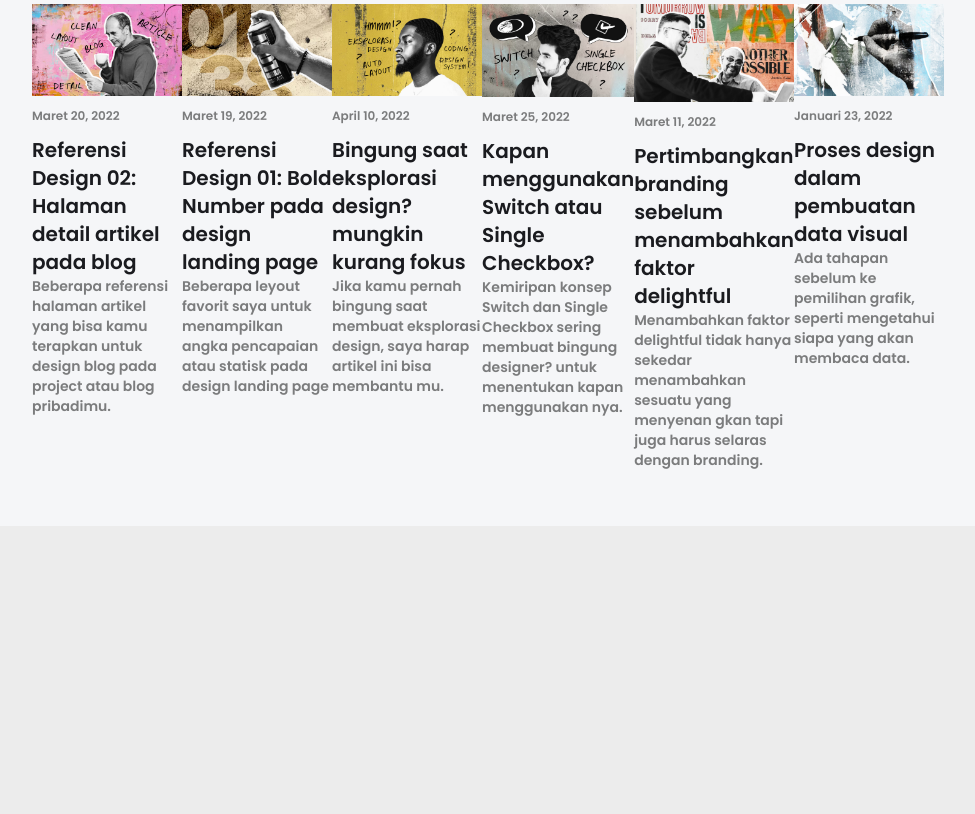
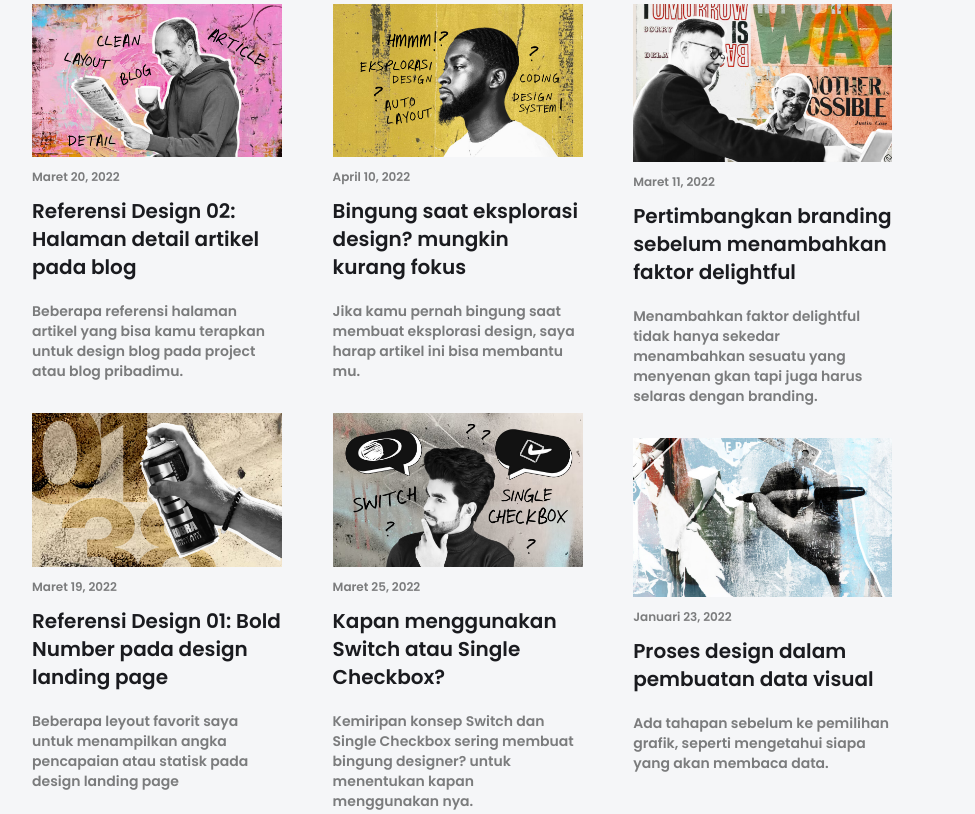
Before and after one commit to romeiro-bru/blog, a website: page src/index.html in a window 1280 px wide. Shown: the part 1819-2633 px from the top of the page, without its empty margins (152-1127 px from the left). Before the commit the page ends 2345 px from the top, so only its background shows below. Drawn offline with Linux system fonts and the light colour scheme.

Commit message:
Add margin to list items

```diff
--- a/src/index.html
+++ b/src/index.html
@@ -142,7 +142,8 @@
       <h2 class="font-bold text-primary-neutral-lowest">ARTIKEL TERBARU</h2>
 
       <ul class="mt-7 flex">
-        <li>
+        <div>
+        <li class="mb-8 w-10/12">
           <article>
             <figure>
               <img src="./assets/images/thumb_article28.png" alt="">
@@ -150,73 +151,83 @@
                 <time datetime="2022-03-20">Maret 20, 2022</time>
               </figcaption>
             </figure>
-            <h3 class="text-xl font-bold text-primary">Referensi Design 02: Halaman detail artikel pada blog</h3>
+            <h3 class="mb-5 text-xl font-bold text-primary">Referensi Design 02: Halaman detail artikel pada blog</h3>
             <p class="text-sm font-bold text-primary-neutral-low">Beberapa referensi halaman artikel yang bisa kamu terapkan untuk design blog pada project atau blog pribadimu.</p>
           </article>
         </li>
-        <li>
+        <li class="mb-8 w-10/12">
           <article>
             <figure>
               <img src="./assets/images/thumb_article27.png" alt="">
               <figcaption class="my-3 text-xs font-bold text-primary-neutral-low">
                 <time datetime="2022-03-19">Maret 19, 2022</time>
               </figcaption>
-              <h3 class="text-xl font-bold text-primary">Referensi Design 01: Bold Number pada design landing page</h3>
+              <h3 class="mb-5 text-xl font-bold text-primary">Referensi Design 01: Bold Number pada design landing page</h3>
               <p class="text-sm font-bold text-primary-neutral-low">Beberapa leyout favorit saya untuk menampilkan angka pencapaian atau statisk pada design landing page</p>
             </figure>
           </article>
         </li>
-        <li>
+      </div>
+
+      <div>
+        <li class="mb-8 w-10/12">
           <article>
             <figure>
               <img src="./assets/images/thumb_article31.png" alt="">
               <figcaption class="my-3 text-xs font-bold text-primary-neutral-low">
                 <time datetime="2011-10-04">April 10, 2022</time>
               </figcaption>
-              <h3 class="text-xl font-bold text-primary">Bingung saat eksplorasi design? mungkin kurang fokus</h3>
+              <h3 class="mb-5 text-xl font-bold text-primary">Bingung saat eksplorasi design? mungkin kurang fokus</h3>
               <p class="text-sm font-bold text-primary-neutral-low">Jika kamu pernah bingung saat membuat eksplorasi design, saya harap artikel ini bisa membantu mu.</p>
             </figure>
           </article>
         </li>
-
-        <li>
+        <li class="mb-8 w-10/12">
           <article>
             <figure>
               <img src="./assets/images/thumb_article29.png" alt="">
               <figcaption class="my-3 text-xs font-bold text-primary-neutral-low">
                 <time datetime="2022-03-25">Maret 25, 2022</time>
               </figcaption>
-              <h3 class="text-xl font-bold text-primary">Kapan menggunakan Switch atau Single Checkbox?</h3>
+              <h3 class="mb-5 text-xl font-bold text-primary">Kapan menggunakan Switch atau Single Checkbox?</h3>
               <p class="text-sm font-bold text-primary-neutral-low">Kemiripan konsep Switch dan Single Checkbox sering membuat bingung designer? untuk menentukan kapan menggunakan nya.</p>
             </figure>
           </article>
         </li>
-        <li>
+      </div>
+
+      <div>
+        <li class="mb-8 w-10/12">
           <article>
             <figure>
               <img src="./assets/images/thumb_article26.png" alt="">
               <figcaption class="my-3 text-xs font-bold text-primary-neutral-low">
                 <time datetime="2022-03-11">Maret 11, 2022</time>
               </figcaption>
-              <h3 class="text-xl font-bold text-primary">Pertimbangkan branding sebelum menambahkan faktor delightful</h3>
+              <h3 class="mb-5 text-xl font-bold text-primary">Pertimbangkan branding sebelum menambahkan faktor delightful</h3>
               <p class="text-sm font-bold text-primary-neutral-low">Menambahkan faktor delightful tidak hanya sekedar menambahkan sesuatu yang menyenan gkan tapi juga harus selaras dengan branding.</p>
             </figure>
           </article>
-        </li><li>
+        </li>
+        <li class="mb-8 w-10/12">
           <article>
             <figure>
               <img src="./assets/images/thumb_article22.png" alt="">
               <figcaption class="my-3 text-xs font-bold text-primary-neutral-low">
                 <time datetime="2022-01-23">Januari 23, 2022</time>
               </figcaption>
-              <h3 class="text-xl font-bold text-primary">Proses design dalam pembuatan data visual</h3>
+              <h3 class="mb-5 text-xl font-bold text-primary">Proses design dalam pembuatan data visual</h3>
               <p class="text-sm font-bold text-primary-neutral-low">Ada tahapan sebelum ke pemilihan grafik, seperti mengetahui siapa yang akan membaca data.</p>
             </figure>
           </article>
         </li>
-
+      </div>
 
       </ul>
+    </section>
+
+    <section>
+      <img src="./assets/images/learnbanner.png" alt="learn">
     </section>
   </main>
 </div>
```
Also changed, not shown: dist/output.css.
